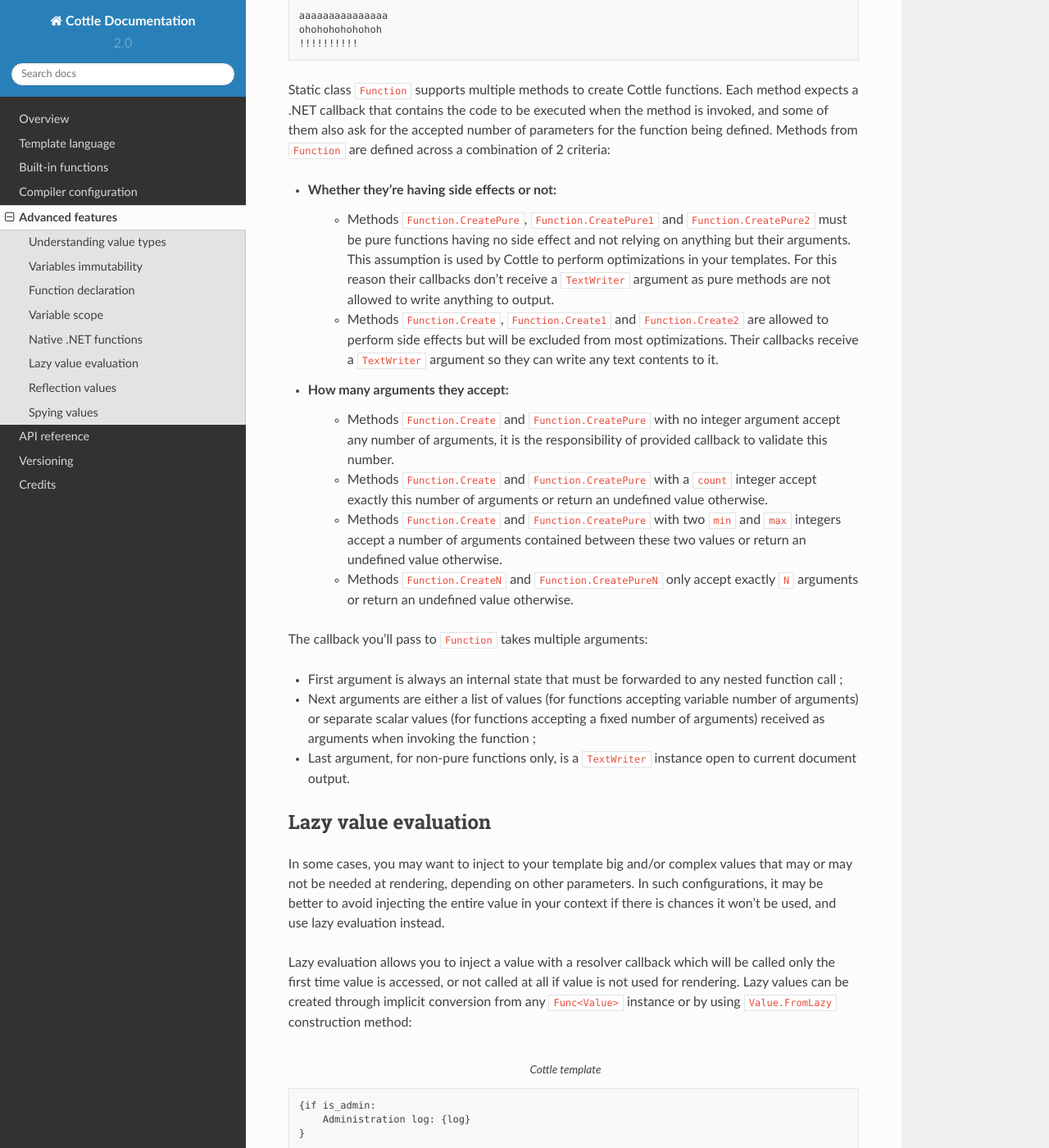
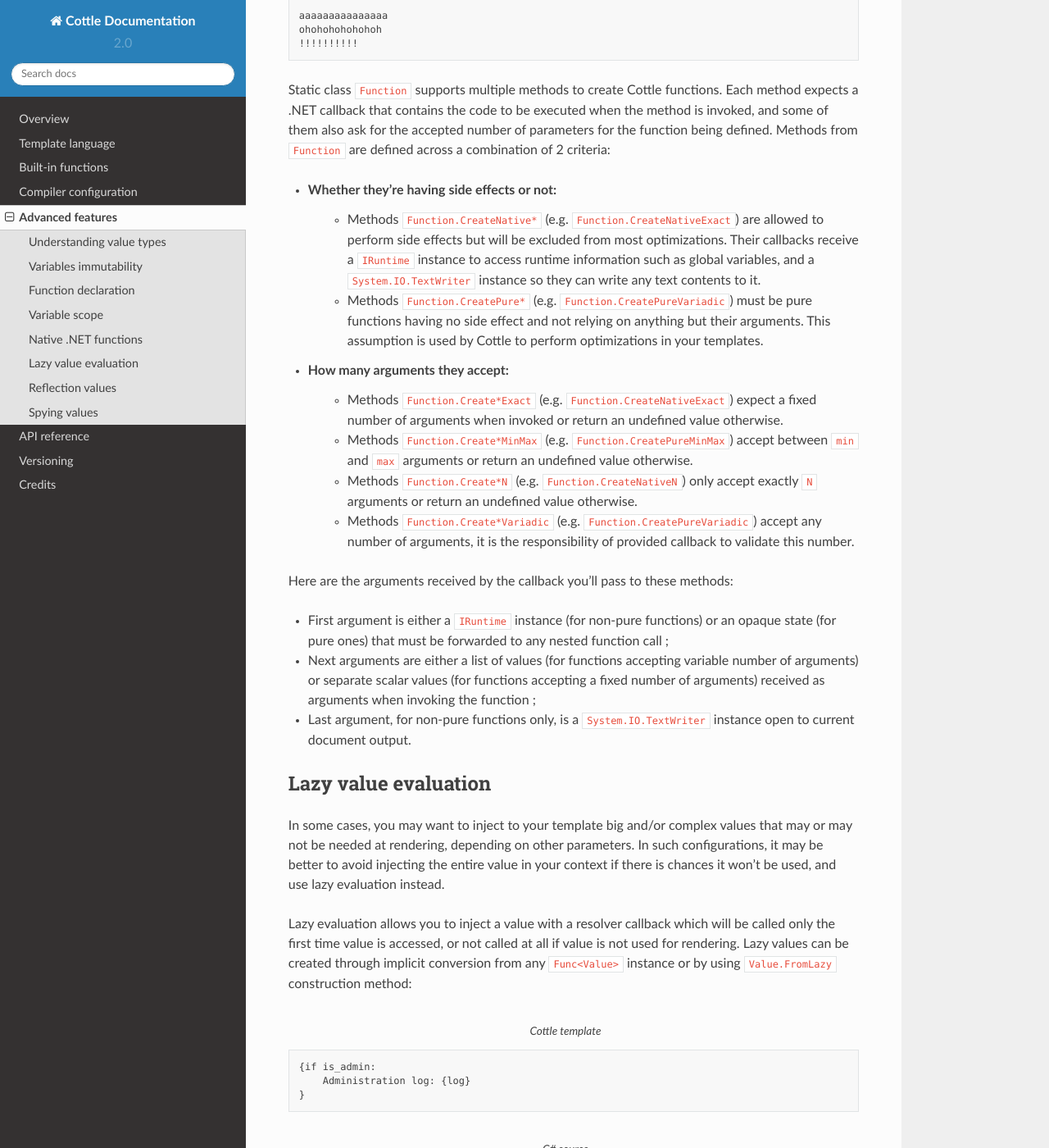
Before and after one commit to r3c/cottle, a Sphinx documentation site: the page built from doc/page/05-advanced.rst, in a window 1280 px wide and 1400 px high, scrolled down 5476 px. Shown: the whole window at 82% size. Built offline with Sphinx 7.4.7 and the Read the Docs theme 2.0.0, drawn with Linux system fonts in a browser that asks for light colours; cross-references to code outside the pages are shown as plain code; some of the changed text lies outside the part shown.

Commit message:
Update documentation about native functions.

```diff
--- a/doc/page/05-advanced.rst
+++ b/doc/page/05-advanced.rst
@@ -237,19 +237,19 @@
 Static class :type:`Function` supports multiple methods to create Cottle functions. Each method expects a .NET callback that contains the code to be executed when the method is invoked, and some of them also ask for the accepted number of parameters for the function being defined. Methods from :type:`Function` are defined across a combination of 2 criteria:
 
 * Whether they're having side effects or not:
-    * Methods :meth:`Function.CreatePure`, :meth:`Function.CreatePure1` and :meth:`Function.CreatePure2` must be pure functions having no side effect and not relying on anything but their arguments. This assumption is used by Cottle to perform optimizations in your templates. For this reason their callbacks don't receive a ``TextWriter`` argument as pure methods are not allowed to write anything to output.
-    * Methods :meth:`Function.Create`, :meth:`Function.Create1` and :meth:`Function.Create2` are allowed to perform side effects but will be excluded from most optimizations. Their callbacks receive a ``TextWriter`` argument so they can write any text contents to it.
+    * Methods ``Function.CreateNative*`` (e.g. :meth:`Function.CreateNativeExact`) are allowed to perform side effects but will be excluded from most optimizations. Their callbacks receive a :type:`IRuntime` instance to access runtime information such as global variables, and a :type:`System.IO.TextWriter` instance so they can write any text contents to it.
+    * Methods ``Function.CreatePure*`` (e.g. :meth:`Function.CreatePureVariadic`) must be pure functions having no side effect and not relying on anything but their arguments. This assumption is used by Cottle to perform optimizations in your templates.
 * How many arguments they accept:
-    * Methods :meth:`Function.Create` and :meth:`Function.CreatePure` with no integer argument accept any number of arguments, it is the responsibility of provided callback to validate this number.
-    * Methods :meth:`Function.Create` and :meth:`Function.CreatePure` with a ``count`` integer accept exactly this number of arguments or return an undefined value otherwise.
-    * Methods :meth:`Function.Create` and :meth:`Function.CreatePure` with two ``min`` and ``max`` integers accept a number of arguments contained between these two values or return an undefined value otherwise.
-    * Methods :meth:`Function.CreateN` and :meth:`Function.CreatePureN` only accept exactly ``N`` arguments or return an undefined value otherwise.
+    * Methods ``Function.Create*Exact`` (e.g. :meth:`Function.CreateNativeExact`) expect a fixed number of arguments when invoked or return an undefined value otherwise.
+    * Methods ``Function.Create*MinMax`` (e.g. :meth:`Function.CreatePureMinMax`) accept between ``min`` and ``max`` arguments or return an undefined value otherwise.
+    * Methods ``Function.Create*N`` (e.g. :meth:`Function.CreateNativeN`) only accept exactly ``N`` arguments or return an undefined value otherwise.
+    * Methods ``Function.Create*Variadic`` (e.g. :meth:`Function.CreatePureVariadic`) accept any number of arguments, it is the responsibility of provided callback to validate this number.
 
-The callback you'll pass to :type:`Function` takes multiple arguments:
+Here are the arguments received by the callback you'll pass to these methods:
 
-* First argument is always an internal state that must be forwarded to any nested function call ;
+* First argument is either a :type:`IRuntime` instance (for non-pure functions) or an opaque state (for pure ones) that must be forwarded to any nested function call ;
 * Next arguments are either a list of values (for functions accepting variable number of arguments) or separate scalar values (for functions accepting a fixed number of arguments) received as arguments when invoking the function ;
-* Last argument, for non-pure functions only, is a ``TextWriter`` instance open to current document output.
+* Last argument, for non-pure functions only, is a :type:`System.IO.TextWriter` instance open to current document output.
 
 
 
```
Also changed, not shown: other parts of doc/page/05-advanced.rst (+1 -1 lines), doc/page/06-api.rst (+26 -16 lines), doc/page/07-version.rst (+8 -0 lines).
